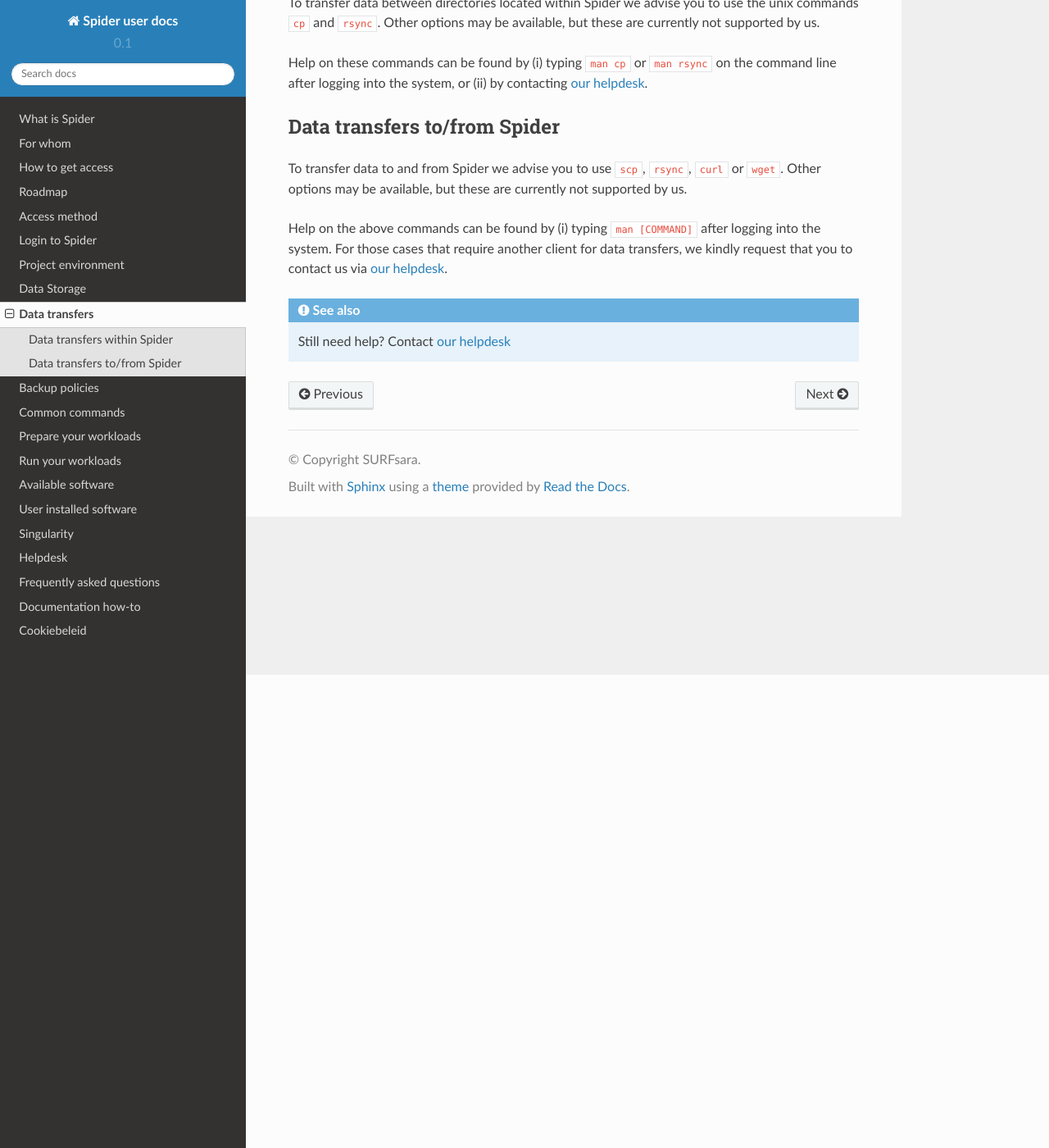
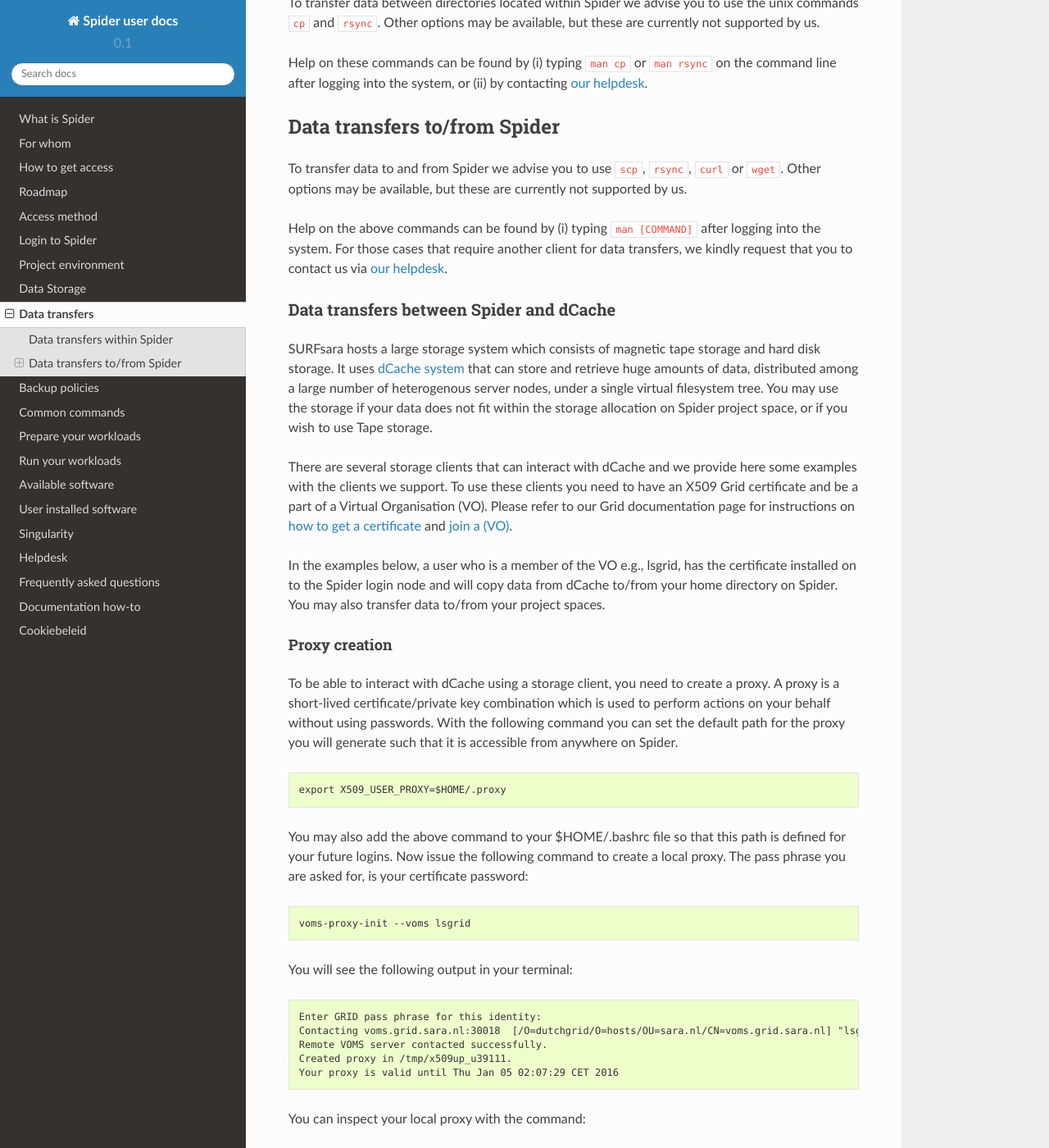
Before and after one commit to sara-nl/spiderdocs, a Sphinx documentation site: the page built from source/Pages/storage/data_transfers.rst, in a window 1280 px wide and 1400 px high, scrolled down 577 px. Shown: the whole window at 82% size. Built offline with Sphinx 7.4.7 and the Read the Docs theme 2.0.0, drawn with Linux system fonts in a browser that asks for light colours; pages that are not in the unit, such as notebooks, are missing from menus; some of the changed text lies outside the part shown.

Commit message:
dcache cephfs data transfer

```diff
--- a/source/Pages/storage/data_transfers.rst
+++ b/source/Pages/storage/data_transfers.rst
@@ -42,5 +42,144 @@
 transfers, we kindly request that you to contact us via
 :ref:`our helpdesk <helpdesk>`.
 
+Data transfers between Spider and dCache
+========================================
+
+SURFsara hosts a large storage system which consists of magnetic tape storage and hard disk storage. It uses `dCache system`_ that can store and retrieve huge amounts of data, distributed among a large number of heterogenous server nodes, under a single virtual filesystem tree. You may use the storage if your data does not fit within the storage allocation on Spider project space, or if you wish to use Tape storage.
+
+There are several storage clients that can interact with dCache and we provide here some examples with the clients we support. To use these clients you need to have an X509 Grid certificate and be a part of a Virtual Organisation (VO). Please refer to our Grid documentation page for instructions on `how to get a certificate`_  and `join a (VO)`_.
+
+In the examples below, a user who is a member of the VO e.g., lsgrid, has the certificate installed on to the Spider login node and will copy data from dCache to/from your home directory on Spider. You may also transfer data to/from your project spaces.
+
+Proxy creation
+--------------
+
+To be able to interact with dCache using a storage client, you need to create a proxy. A proxy is a short-lived certificate/private key combination which is used to perform actions on your behalf without using passwords. With the following command you can set the default path for the proxy you will generate such that it is accessible from anywhere on Spider.
+
+.. code-block:: console
+
+   export X509_USER_PROXY=$HOME/.proxy
+
+
+You may also add the above command to your $HOME/.bashrc file so that this path is defined for your future logins. Now issue the following command to create a local proxy. The pass phrase you are asked for, is your certificate password:
+
+.. code-block:: console
+
+   voms-proxy-init --voms lsgrid
+
+
+You will see the following output in your terminal:
+
+.. code-block:: console
+
+   Enter GRID pass phrase for this identity:
+   Contacting voms.grid.sara.nl:30018  [/O=dutchgrid/O=hosts/OU=sara.nl/CN=voms.grid.sara.nl] "lsgrid"...
+   Remote VOMS server contacted successfully.
+   Created proxy in /tmp/x509up_u39111.
+   Your proxy is valid until Thu Jan 05 02:07:29 CET 2016
+
+
+You can inspect your local proxy with the command:
+
+.. code-block:: console
+
+   voms-proxy-info -all
+
+
+Globus client
+-------------
+Please note that you need a valid proxy as described above to run the following commands.
+
+* Listing directories on dCache:
+
+  .. code-block:: console
+
+     globus-url-copy -list gsiftp://gridftp.grid.sara.nl:2811/pnfs/grid.sara.nl/data/lsgrid/
+
+* Copy file from dCache to Spider:
+
+  .. code-block:: console
+
+     globus-url-copy \
+         gsiftp://gridftp.grid.sara.nl:2811/pnfs/grid.sara.nl/data/lsgrid/path-to-your-data/your-data.tar \
+         file:///`pwd`/your-data.tar
+
+* Copy file from Spider to dCache:
+
+  .. code-block:: console
+
+     globus-url-copy \
+         file:///$HOME/your-data.tar \
+         gsiftp://gridftp.grid.sara.nl:2811/pnfs/grid.sara.nl/data/lsgrid/path-to-your-data/your-data.tar
+
+* Copy directory from dCache to Spider:
+
+ First create the directory locally, e.g. testdir.
+
+ .. code-block:: console
+
+    globus-url-copy -cd -r \
+     gsiftp://gridftp.grid.sara.nl:2811/pnfs/grid.sara.nl/data/lsgrid/path-to-your-data/testdir/ \
+     file:///$HOME/testdir/
+
+The ``globus-*`` client does not offer an option to create/delete directories or delete files. For this purpose you may use the gfal client as described below.
+
+gfal client
+-----------
+Please note that you need a valid proxy as described above to run the following commands.
+
+* Listing directories on dCache:
+
+ .. code-block:: console
+
+     gfal-ls -l gsiftp://gridftp.grid.sara.nl:2811/pnfs/grid.sara.nl/data/lsgrid/
+
+* Create directory on dCache:
+
+ .. code-block:: console
+
+     gfal-mkdir gsiftp://gridftp.grid.sara.nl:2811/pnfs/grid.sara.nl/data/lsgrid/path-to-your-data/newdir/
+
+* Copy file from dCache to Spider:
+
+
+  .. code-block:: console
+
+     gfal-copy \
+         gsiftp://gridftp.grid.sara.nl:2811/pnfs/grid.sara.nl/data/lsgrid/path-to-your-data/your-data.tar \
+         file:///`pwd`/your-data.tar
+
+* Copy file from Spider to dCache:
+
+  .. code-block:: console
+
+     gfal-copy \
+         file:///$HOME/your-data.tar \
+         gsiftp://gridftp.grid.sara.nl:2811/pnfs/grid.sara.nl/data/lsgrid/path-to-your-data/your-data.tar
+
+
+* Remove a file from dCache:
+
+  .. code-block:: console
+
+     gfal-rm gsiftp://gridftp.grid.sara.nl:2811/pnfs/grid.sara.nl/data/lsgrid/path-to-your-data/your-data.tar
+
+
+* Remove a whole (non empty) directory from dCache:
+
+  .. code-block:: console
+
+     gfal-rm -r gsiftp://gridftp.grid.sara.nl:2811/pnfs/grid.sara.nl/data/lsgrid/path-to-your-data/
+
+Recursive transfer of files (transferring a directory) is not supported with the gfal-copy command. For this purpose you may use globus-url-copy.
 
 .. seealso:: Still need help? Contact :ref:`our helpdesk <helpdesk>`
+
+
+.. Links:
+
+.. _`dCache system`: https://www.dcache.org/
+.. _`how to get a certificate`: http://doc.grid.surfsara.nl/en/latest/Pages/Basics/prerequisites.html#get-a-grid-certificate
+.. _`join a (VO)`: http://doc.grid.surfsara.nl/en/latest/Pages/Basics/prerequisites.html#join-a-virtual-organisation
+
+.. seealso:: Still need help? Contact :ref:`our helpdesk <helpdesk>`
```
